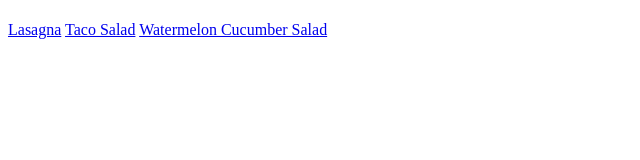
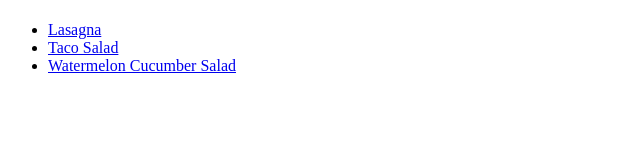
Before and after one commit to jboscodu/odin-recipes, a plain HTML site: page index.html in a window 1280 px wide. Shown: the whole page, without its empty margins (0-640 px from the left). Drawn offline with Linux system fonts and the light colour scheme.

Commit message:
add link in unordered list

```diff
--- a/index.html
+++ b/index.html
@@ -7,11 +7,12 @@
   </head>
   <body>
     <h1></h1>
-    <a href="/recipes/lasagna.html">Lasagna</a>
-    <a href="./recipes/salad.html">Taco Salad</a>
+    <ul>
+    <li><a href="/recipes/lasagna.html">Lasagna</a></li>
+    <li><a href="./recipes/salad.html">Taco Salad</a></li>
+    <li><a href="/recipes/melon.html">
+      Watermelon Cucumber Salad</a></li>
+    </ul>
 
-    <a href="/recipes/melon.html">
-      Watermelon Cucumber Salad</a
-    >
   </body>
 </html>
```
